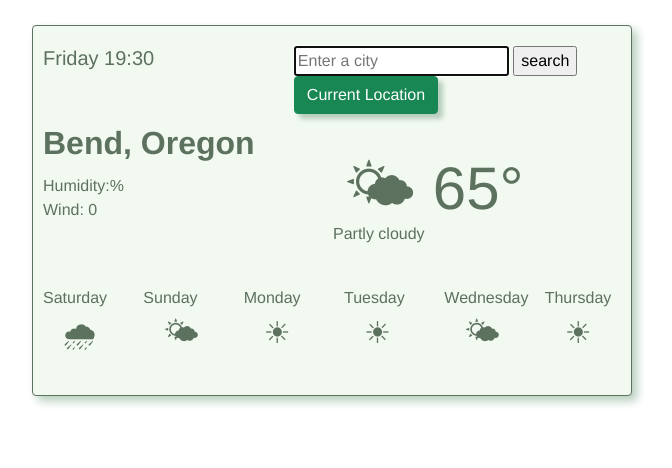
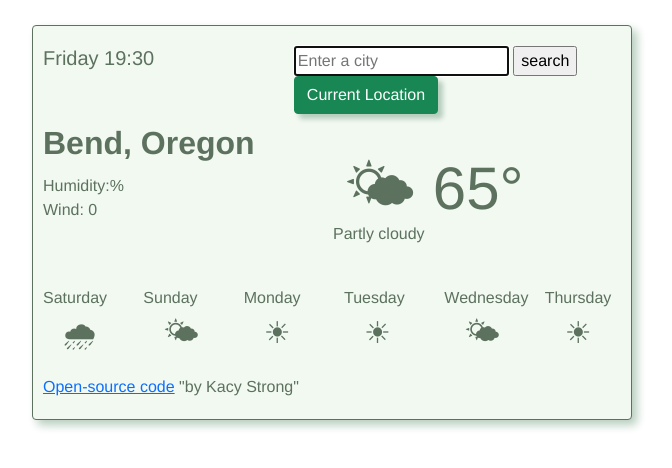
Before and after one commit to kcystrng/new-weather-app, a plain HTML site: page index.html in a window 1280 px wide. Shown: the whole page, without its empty margins (308-980 px from the left). Drawn offline with nearby package versions, Linux system fonts and the light colour scheme; no server answers.

Commit message:
Added github link

```diff
--- a/index.html
+++ b/index.html
@@ -71,6 +71,8 @@
 		</div>
 	</section>
 	</div>
+	<a href ="https://github.com/kcystrng/new-weather-app" target="blank" class="github-link">Open-source code</a>
+	"by Kacy Strong"
 	<script src="src/index.js">
 	</script>
 </body>
```
